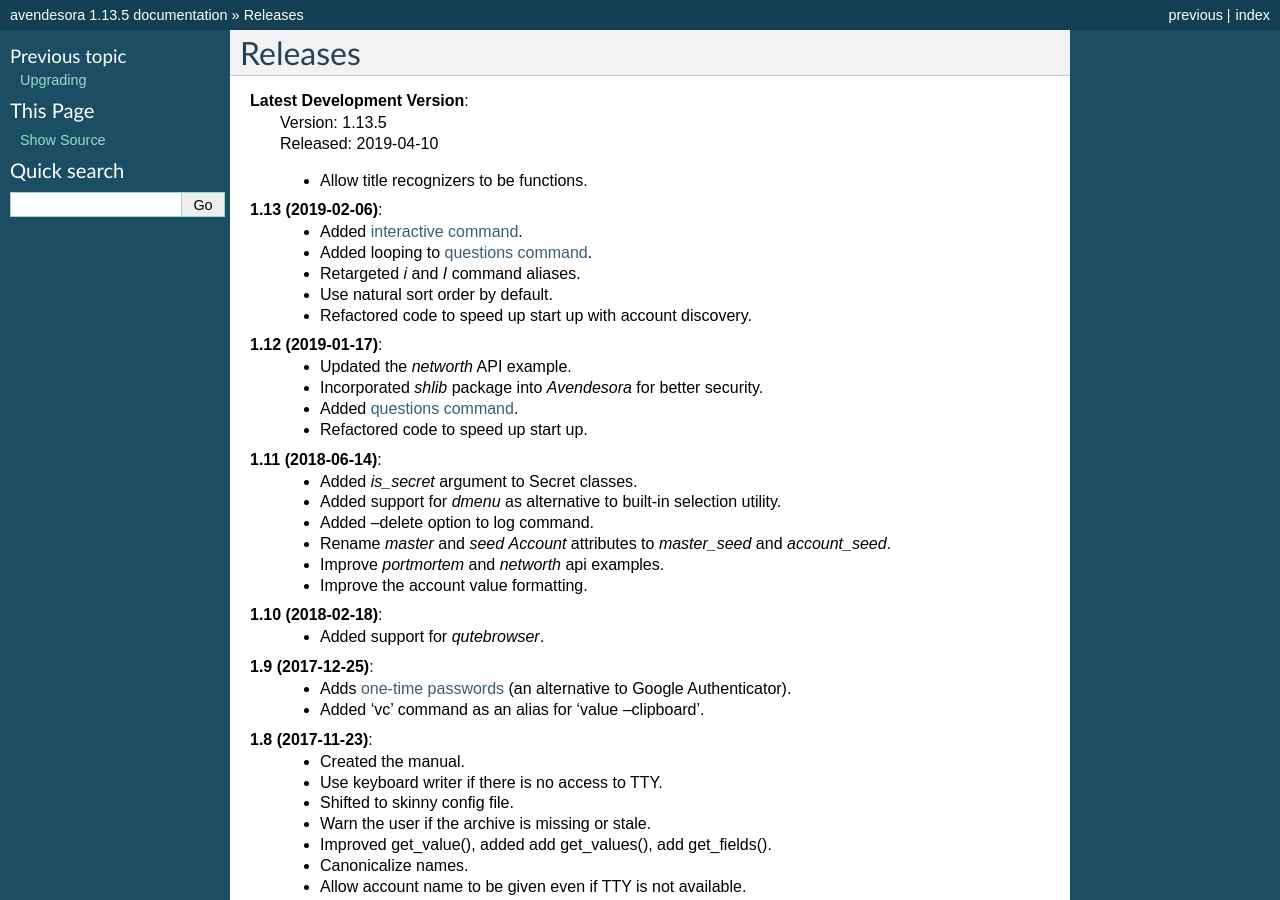
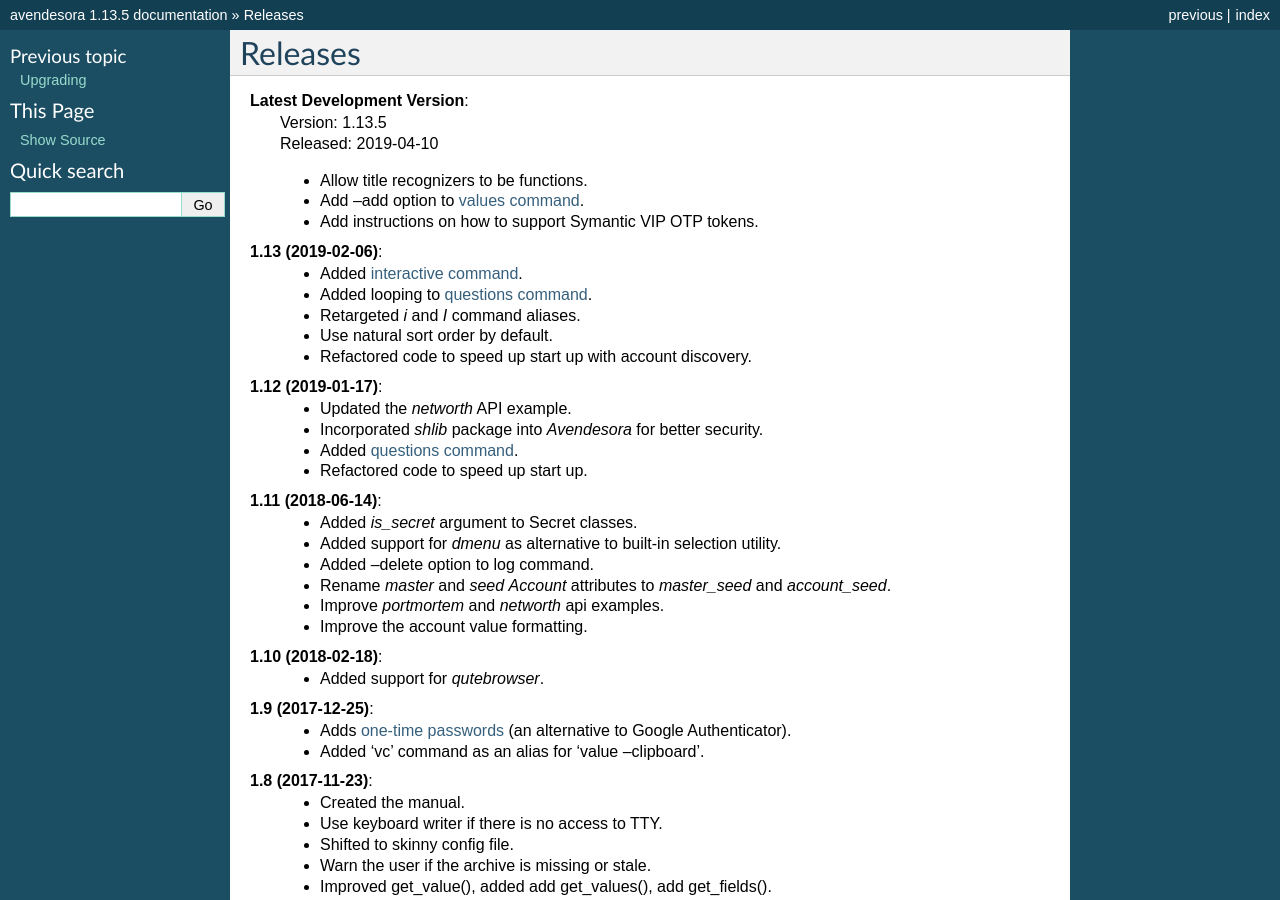
Before and after one commit to KenKundert/avendesora, a Sphinx documentation site: the page built from doc/releases.rst, in a window 1280 px wide and 900 px high. Built offline with Sphinx 7.4.7, drawn with Linux system fonts in a browser that asks for light colours.

Commit message:
Update the release notes.

```diff
--- a/doc/releases.rst
+++ b/doc/releases.rst
@@ -6,6 +6,9 @@ Releases
     | Released: 2019-04-10
 
     - Allow title recognizers to be functions.
+    - Add --add option to :ref:`values command <values command>`.
+    - Add instructions on how to support Symantic VIP OTP tokens.
+
 
 **1.13 (2019-02-06)**:
     - Added :ref:`interactive command <interactive command>`.
```
